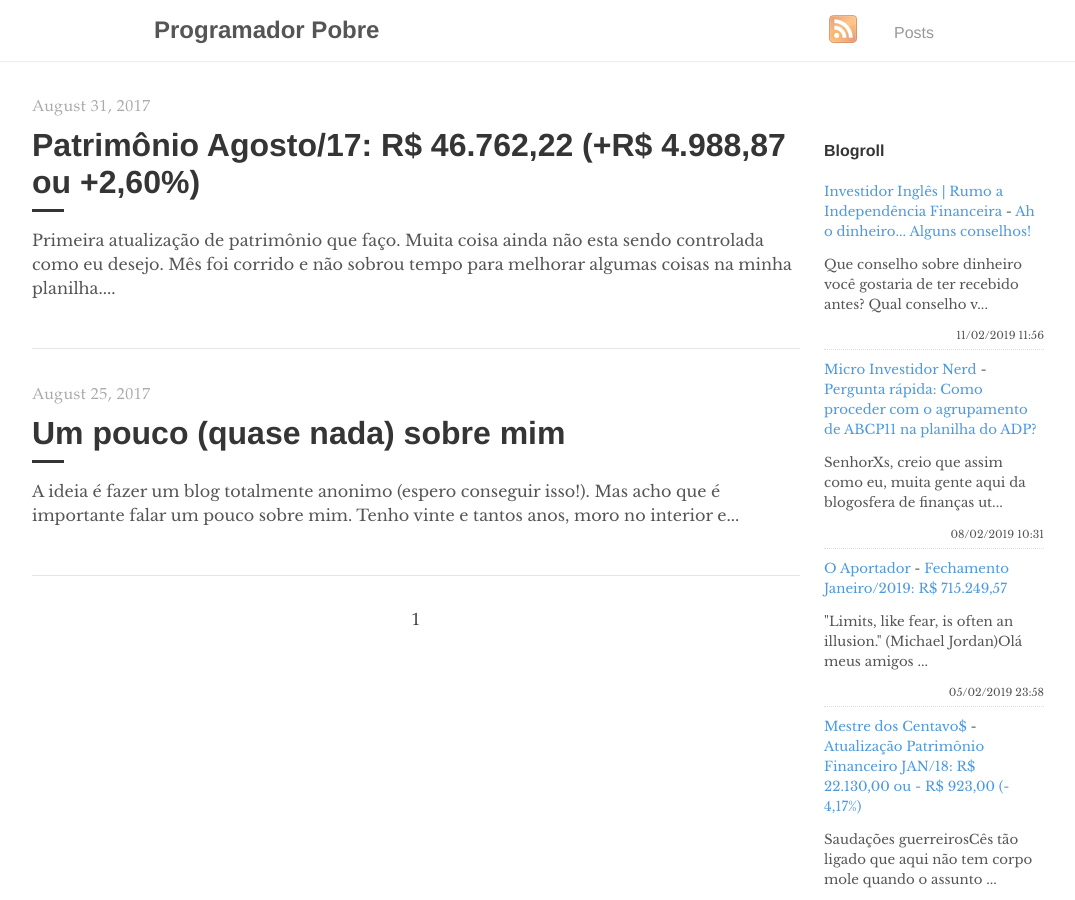
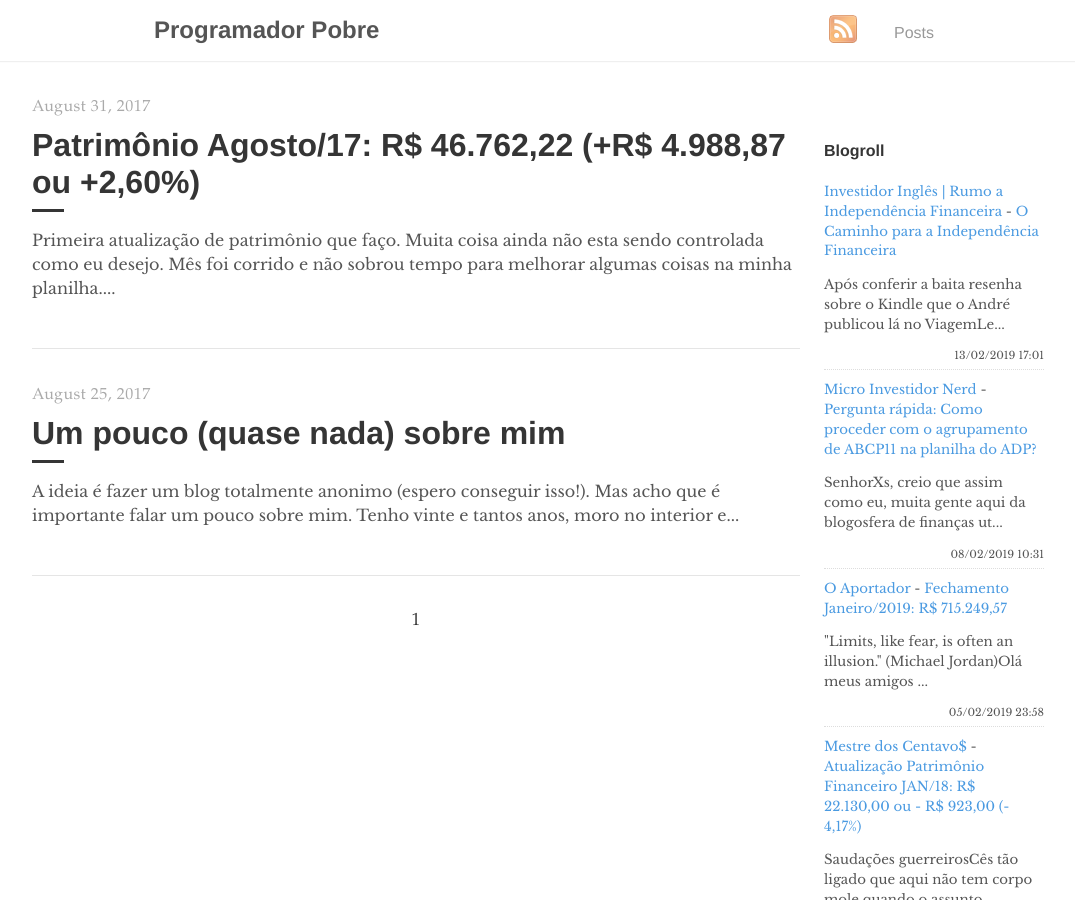
Before and after one commit to programadorpobre/programadorpobre.github.io, a Jekyll site: the page built from index.html, in a window 1280 px wide and 900 px high. Shown: the whole window, without its empty margins (96-1171 px from the left). Built offline with Jekyll 4.4.1, drawn with Linux system fonts in a browser that asks for light colours; the list of posts is cut into pages by our own code; comment, search, counter and statistics services are not loaded.

Commit message:
[ci skip] travis #557

```diff
--- a/_includes/feed-entries.html
+++ b/_includes/feed-entries.html
@@ -1,7 +1,7 @@
 <div class="feed-entry">
-    <a class="feed-entry-site-name" href="https://www.investidoringles.com/">Investidor Inglês | Rumo a Independência Financeira</a> - <a class="feed-entry-title" href="https://www.investidoringles.com/2019/02/conselhos-dinheiro-buffet.html">Ah o dinheiro... Alguns conselhos!</a>
-    <p class="feed-entry-summary">Que conselho sobre dinheiro você gostaria de ter recebido antes? Qual conselho v...</p>
-    <time datetime="2019-02-11T11:56:00.000-02:00">11/02/2019 11:56</time>
+    <a class="feed-entry-site-name" href="https://www.investidoringles.com/">Investidor Inglês | Rumo a Independência Financeira</a> - <a class="feed-entry-title" href="https://www.investidoringles.com/2019/02/o-caminho-para-independencia-financeira.html">O Caminho para a Independência Financeira</a>
+    <p class="feed-entry-summary">Após conferir a baita resenha sobre o Kindle que o André publicou lá no ViagemLe...</p>
+    <time datetime="2019-02-13T17:01:00.000-02:00">13/02/2019 17:01</time>
 </div>
 <div class="feed-entry">
     <a class="feed-entry-site-name" href="https://microinvestidornerd.blogspot.com/">Micro Investidor Nerd</a> - <a class="feed-entry-title" href="https://microinvestidornerd.blogspot.com/2019/02/pergunta-rapida-como-proceder-com-o.html">Pergunta rápida: Como proceder com o agrupamento de ABCP11 na planilha do ADP?</a>
```
